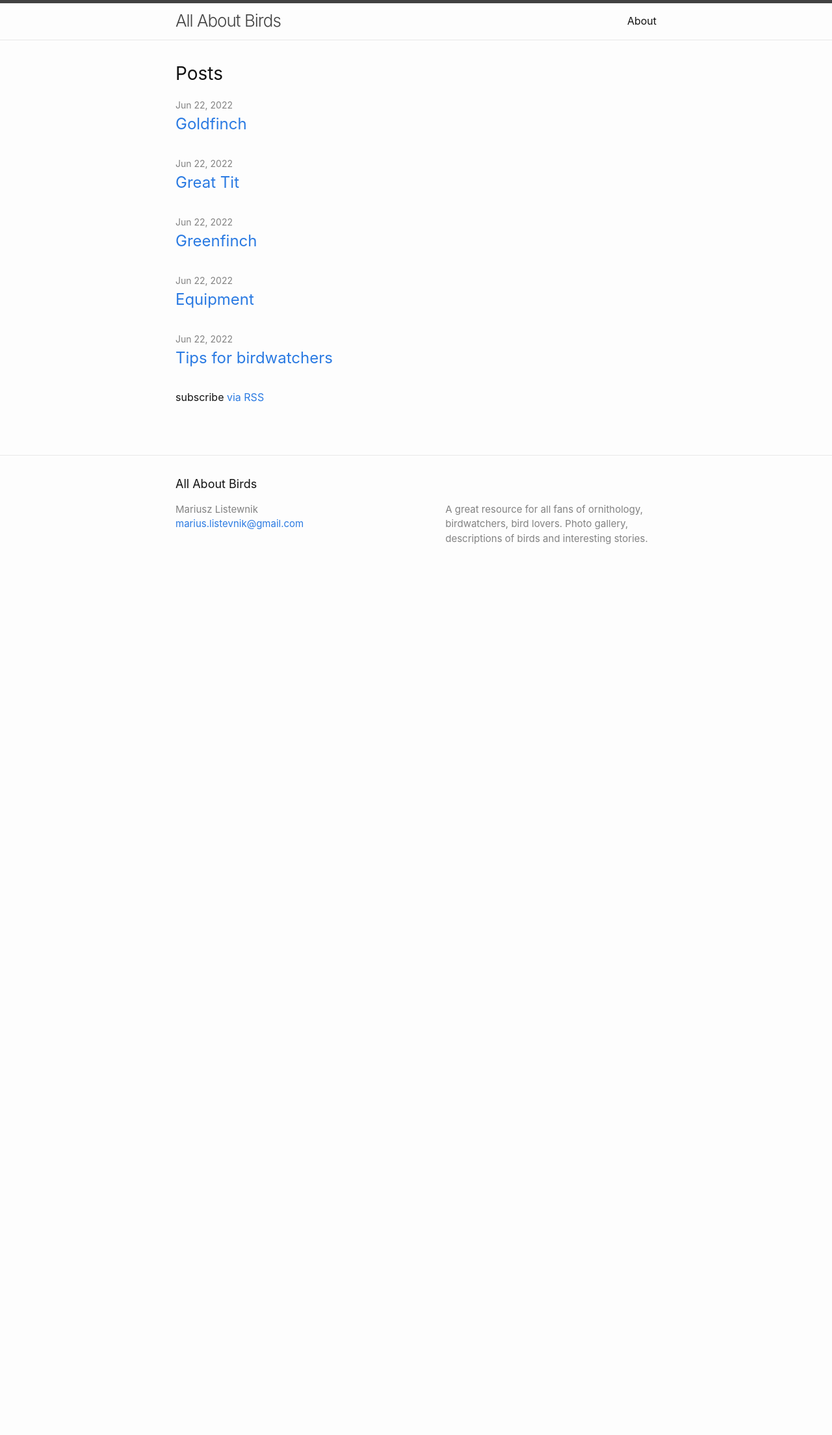
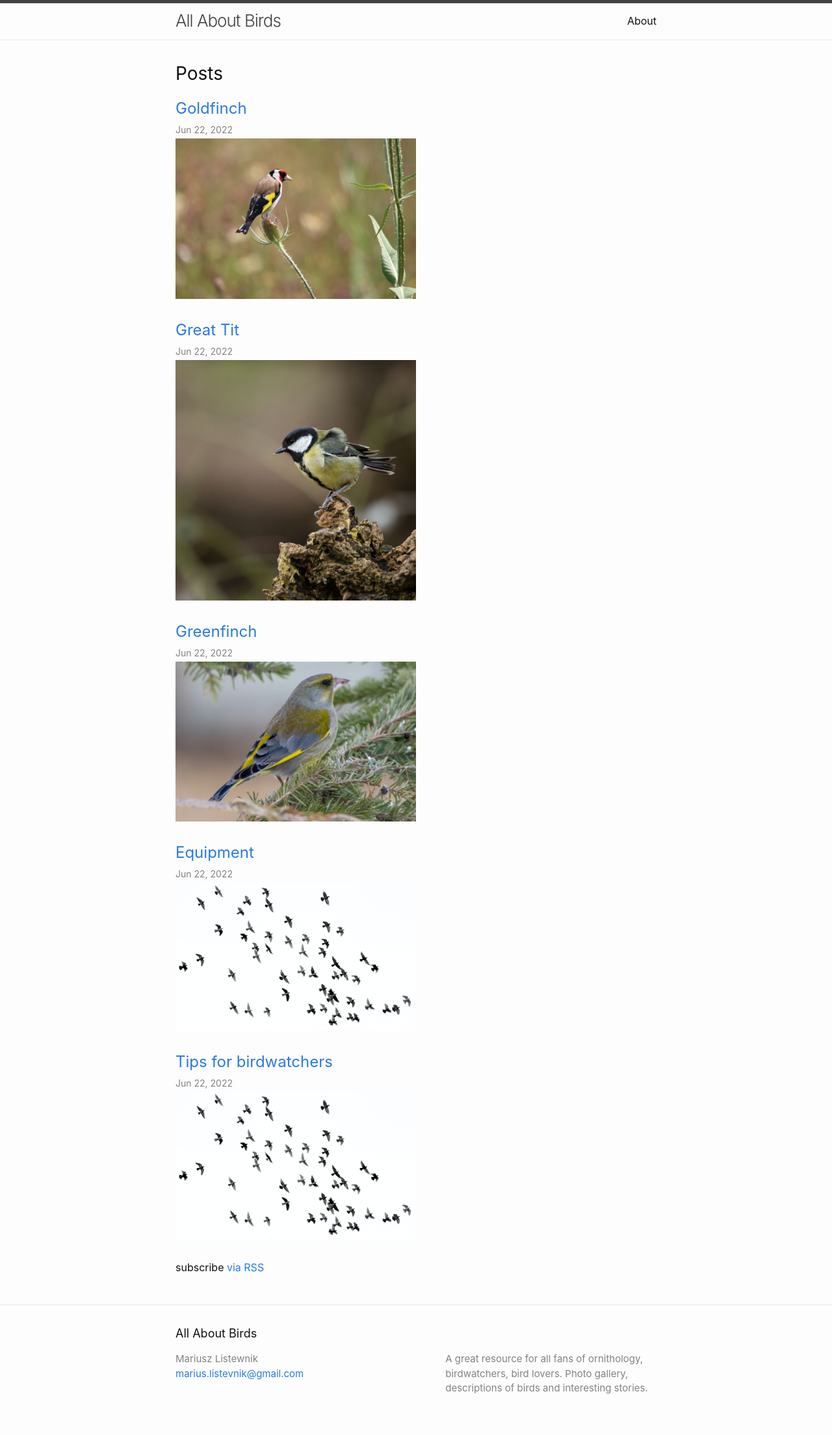
Before and after one commit to list4c/all-about-birds, a Jekyll site: the page built from index.markdown, in a window 1280 px wide. Shown: the whole page at 65% size. Built offline with Jekyll 4.4.1, drawn with Linux system fonts in a browser that asks for light colours; before the commit the page ends 900 px from its top, so only the background shows below that.

Commit message:
Add improvements to display of photos in the blog

```diff
--- a/_layouts/home.html
+++ b/_layouts/home.html
@@ -14,16 +14,27 @@ layout: default
     <ul class="post-list">
       {%- for post in site.posts -%}
       <li>
-        {%- assign date_format = site.minima.date_format | default: "%b %-d, %Y" -%}
-        <span class="post-meta">{{ post.date | date: date_format }}</span>
         <h3>
           <a class="post-link" href="{{ post.url | relative_url }}">
             {{ post.title | escape }}
           </a>
+        {%- assign date_format = site.minima.date_format | default: "%b %-d, %Y" -%}
+          <span class="post-meta">{{ post.date | date: date_format }}</span>
+        <br>
+        {%- if post.image -%}
+        <a href="{{ post.url | relative_url }}">
+          <img src="{{- post.image | relative_url -}}" alt="{{post.alt-txt}}" class="blog-roll">
+        </a>
+
+        {%- else -%}
+          {%- assign defaultPostImage = '/assets/images/default-unsplash.jpg' -%}
+        <img src="{{- defaultPostImage | relative_url -}}" alt="" class="blog-roll">
+
+        {%- endif -%}
         </h3>
-        {%- if site.show_excerpts -%}
+        <!-- {%- if site.show_excerpts -%} -->
           {{ post.excerpt }}
-        {%- endif -%}
+        <!-- {%- endif -%} -->
       </li>
       {%- endfor -%}
     </ul>
--- a/_sass/minima/_layout.scss
+++ b/_sass/minima/_layout.scss
@@ -253,3 +253,10 @@
     }
   }
 }
+
+
+.blog-roll {
+  width: 50%;
+  height: 50%;
+  object-fit:cover;
+}
```
